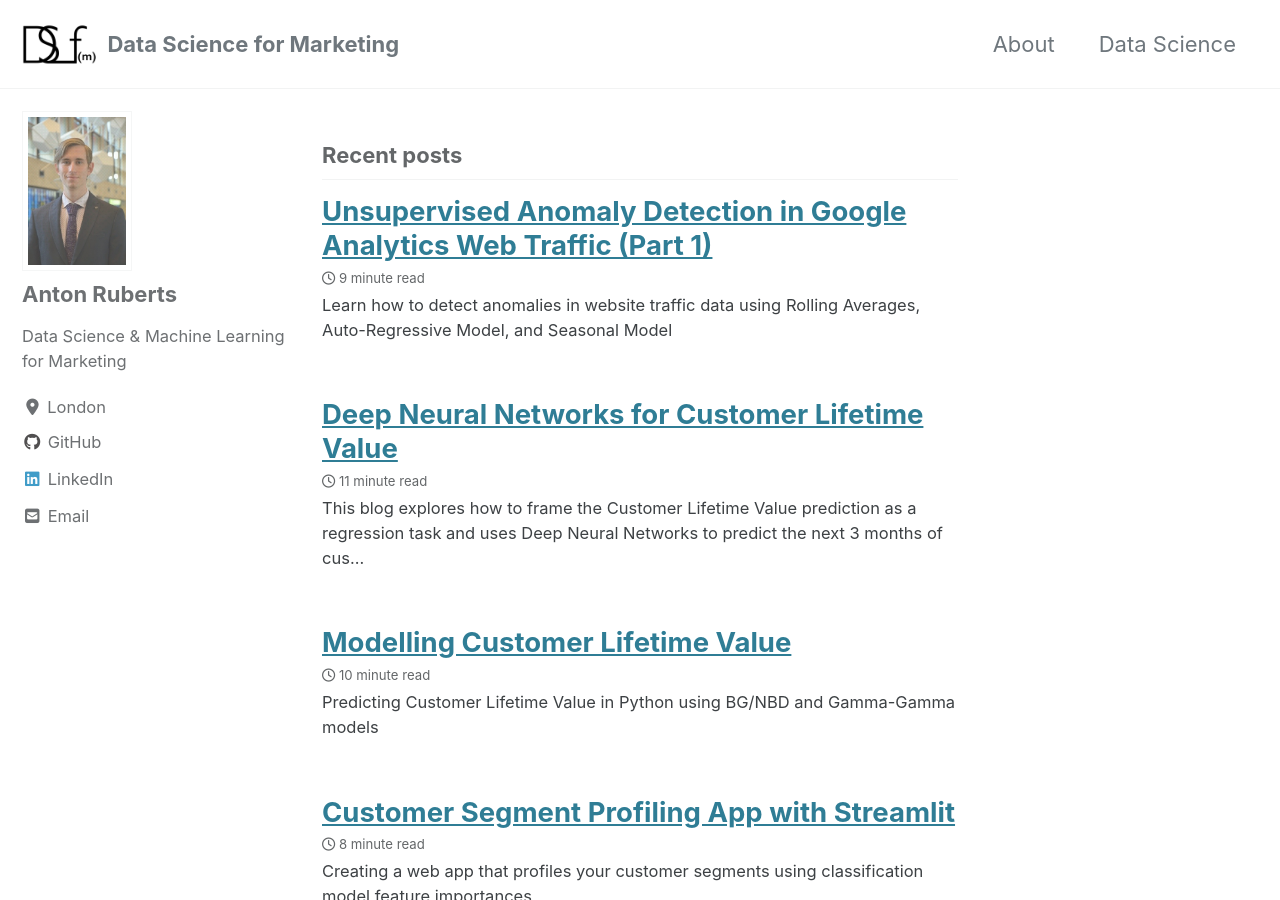
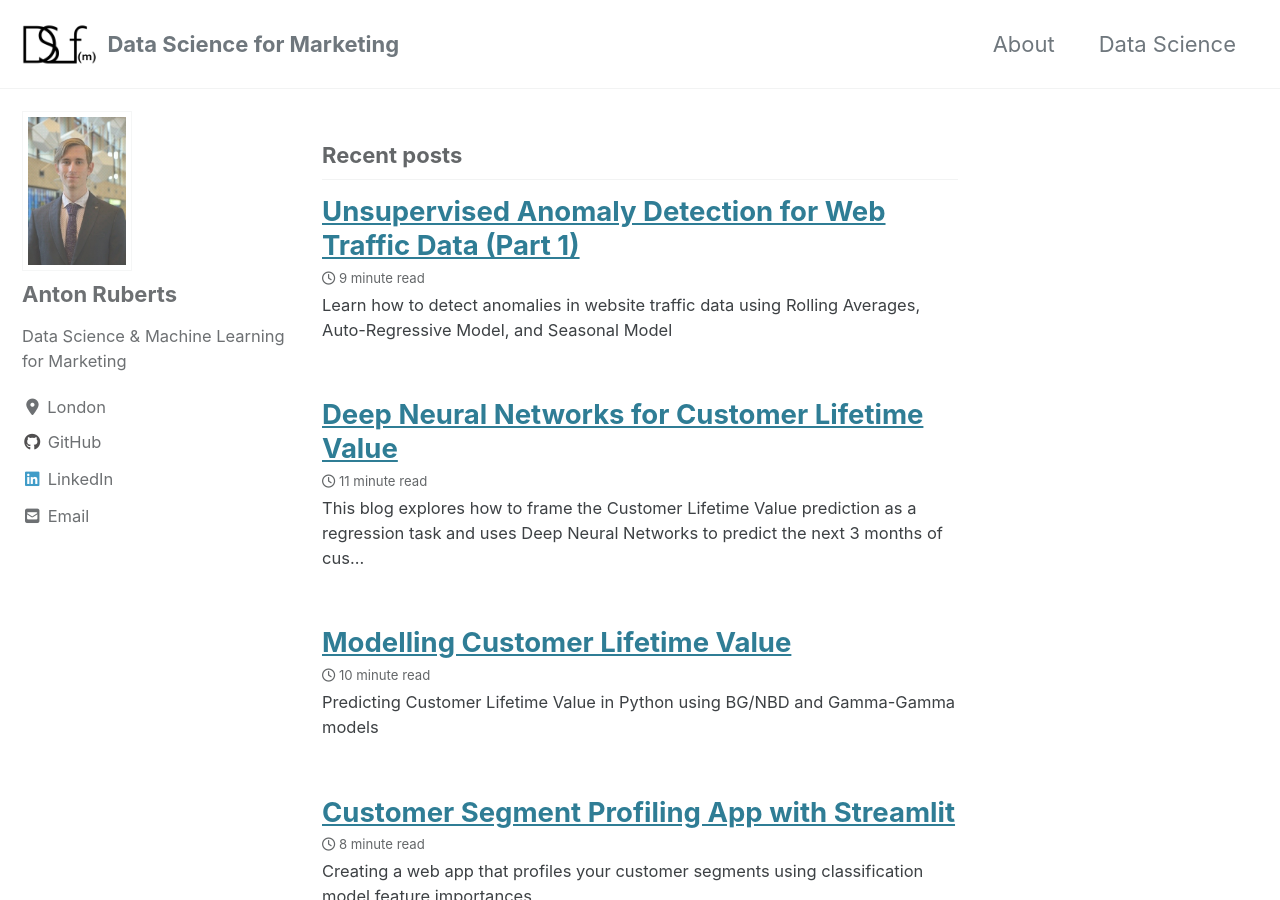
Before and after one commit to AntonsRuberts/AntonsRuberts.github.io, a Jekyll site: the page built from index.html, in a window 1280 px wide and 900 px high. Built offline with Jekyll 4.4.1, drawn with Linux system fonts in a browser that asks for light colours; cached includes are drawn as plain includes; nearby versions of some CDN libraries; the list of posts is cut into pages by our own code.

```diff
--- a/_posts/2020-07-12-Anomaly-GA.md
+++ b/_posts/2020-07-12-Anomaly-GA.md
@@ -1,5 +1,5 @@
 ---
-title: Unsupervised Anomaly Detection in Google Analytics Web Traffic (Part 1)
+title: Unsupervised Anomaly Detection for Web Traffic Data (Part 1)
 date: 2020-07-13
 tags: [ML, Time Series, Anomaly Detection]
 excerpt: "Learn how to detect anomalies in website traffic data using Rolling Averages, Auto-Regressive Model, and Seasonal Model"
```
Also changed, not shown: 1 other file.
